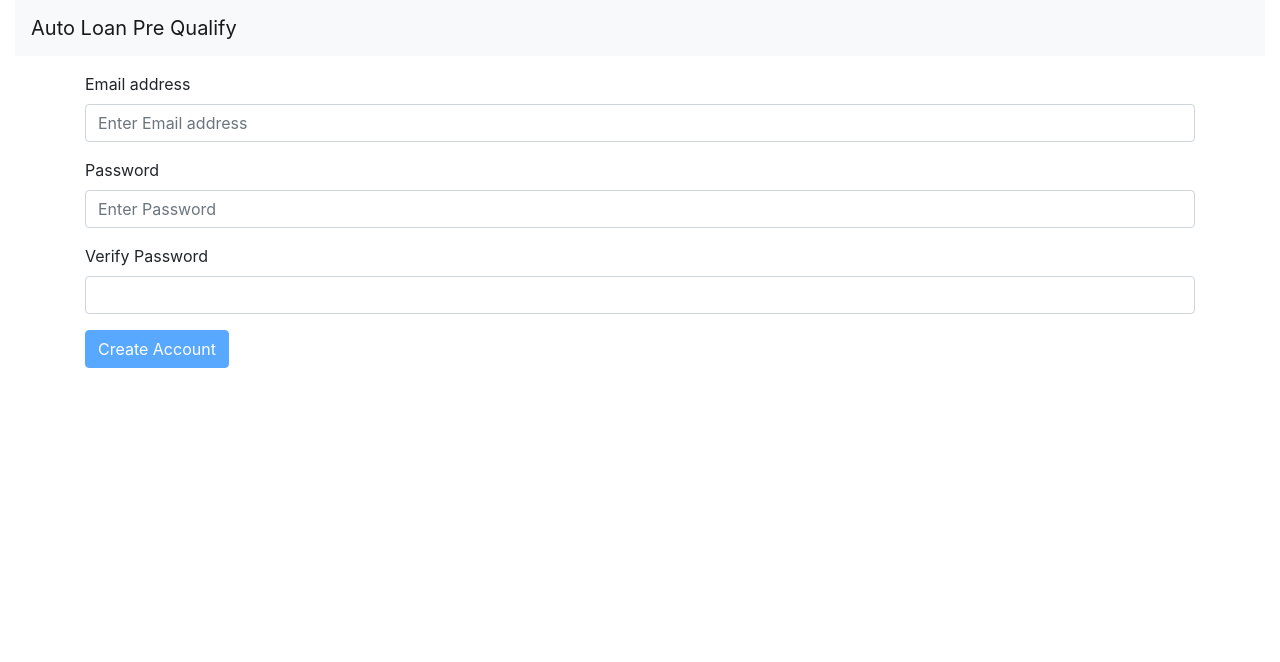
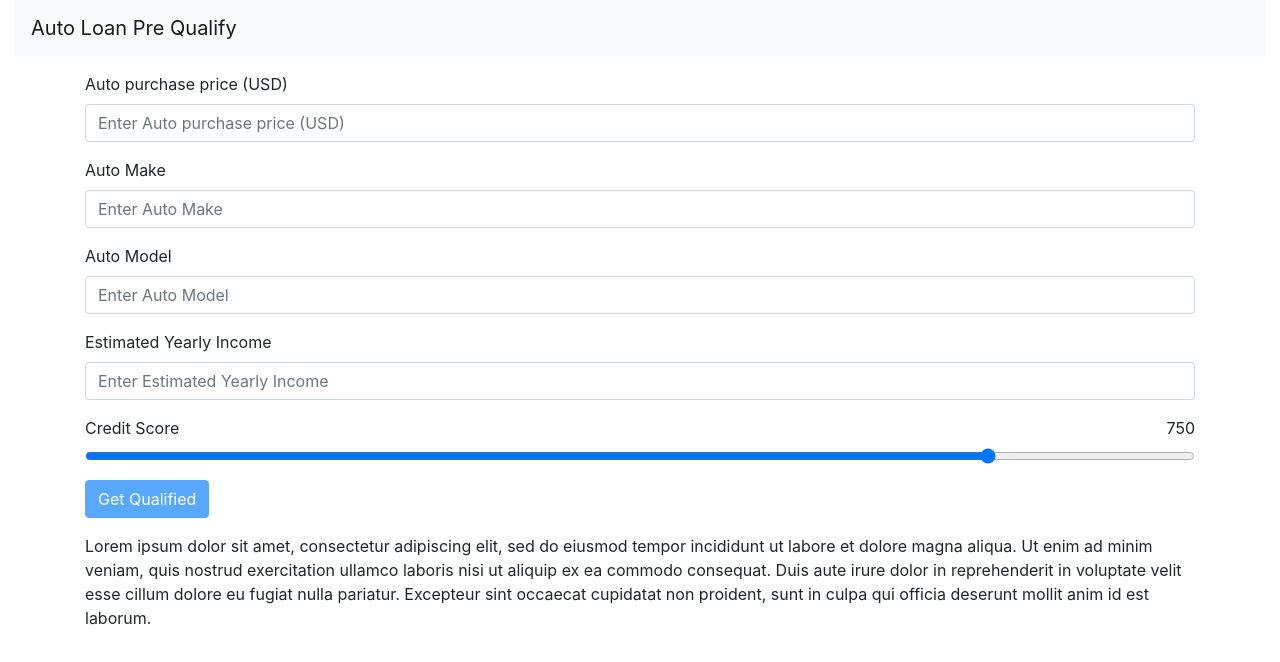
Before and after one commit to monkeyFeathers/Typescript-react-example, a React (Create React App) app: page / in a window 1280 px wide. Shown: the top 662 px of the page. Built offline with nearby package versions, Linux system fonts and the light colour scheme.

Commit message:
Wired everything up naively. Deciding whether to refactor to use redux and a form validation library

```diff
--- a/package.json
+++ b/package.json
@@ -12,6 +12,7 @@
     "@types/react-dom": "^16.9.8",
     "@types/react-redux": "^7.1.9",
     "bootstrap": "^4.5.2",
+    "formik": "^2.1.5",
     "react": "^16.13.1",
     "react-bootstrap": "^1.3.0",
     "react-dom": "^16.13.1",
--- a/src/App.tsx
+++ b/src/App.tsx
@@ -1,26 +1,62 @@
-import React from 'react';
+import React, { useEffect, useState } from 'react';
 import Container from 'react-bootstrap/Container';
 import Navbar from 'react-bootstrap/Navbar';
+import Spinner from 'react-bootstrap/Spinner';
 import { LandingPage } from './components/LandingPage';
-import { DisqaulifiedPage } from './components/DisqualifiedPage';
+import { DisqualifiedPage } from './components/DisqualifiedPage';
 import { CreateAccountPage } from './components/CreateAccountPage';
+import { QualificationForm } from './components/QualificationForm';
+import { qualificationRequest, QualificationData } from './api';
+
+enum Content {
+    LandingPage,
+    DisqualifiedPage,
+    CreateAccountPage,
+    Loading
+}
 
 function App() {
-    const disqualificationMessage = `
-Lorem ipsum dolor sit amet, consectetur adipiscing elit, sed do eiusmod tempor incididunt ut labore et dolore magna aliqua. Ut enim ad minim veniam, quis nostrud exercitation ullamco laboris nisi ut aliquip ex ea commodo consequat. Duis aute irure dolor in reprehenderit in voluptate velit esse cillum dolore eu fugiat nulla pariatur. Excepteur sint occaecat cupidatat non proident, sunt in culpa qui officia deserunt mollit anim id est laborum.
-`
+    const [content, updateContent] = useState<Content>(Content.LandingPage);
+    const [userMessage, updateMessage] = useState<string>('');
     const createAccountHandler = (value: any) => console.log(value);
-    const getComponent = (page: string) => {
-        switch(page) {
-            case 'dp':
-                return <DisqaulifiedPage message={disqualificationMessage} />;
-            case 'ca':
-                return <CreateAccountPage createAccountHandler={createAccountHandler} />;
-            case 'lp':
+
+    const sendQualificationRequest = async (qualificationData: QualificationData): Promise<void> => {
+        updateContent(Content.Loading);
+        try {
+            const { qualified, message } = await qualificationRequest(qualificationData);
+            updateContent(
+                qualified
+                ? Content.CreateAccountPage
+                : Content.DisqualifiedPage
+            )
+            updateMessage(message || '');
+        } catch(error) {
+            // I'm just logging the error to the console here, but we would want to have some way to indicate to the user
+            // that something went wrong and they should try again, or (as in this case) one of their form values is bad
+            // The best place to do that would be to capture that as part of the form validation prior to the request.
+            // That could probably be down by passing policy from the backend as part of the initial load, but since I didn't want to
+            // build out any additional infrastructure I just left it at a console log.
+            console.log(error);
+        }
+    };
+
+    const getComponent = (content: Content) => {
+        switch(content) {
+            case Content.DisqualifiedPage:
+                return <DisqualifiedPage message={userMessage} />
+            case Content.CreateAccountPage:
+            return <CreateAccountPage createAccountHandler={createAccountHandler} />
+            case Content.Loading:
+                return <Spinner animation="border" className="d-flex" style={{width: '15rem', height: '15rem', margin: '15% auto'}}/>
             default:
-                return <LandingPage />;
-            }
-    };
+            return (
+                <LandingPage>
+                    <QualificationForm  submitHandler={sendQualificationRequest} />
+                </LandingPage>
+            );
+
+        }
+    }
 
     return (
         <Container fluid>
@@ -28,7 +64,7 @@ Lorem ipsum dolor sit amet, consectetur adipiscing elit, sed do eiusmod tempor i
                 <Navbar.Brand href="#home">Auto Loan Pre Qualify</Navbar.Brand>
             </Navbar>
             <Container className="mt-3">
-                { getComponent('ca') }
+                { getComponent(content) }
             </Container>
         </Container>
     );
--- a/src/api.ts
+++ b/src/api.ts
@@ -12,20 +12,17 @@ type HTTPResponseSuccess = {
     message?: string;
 }
 
-type HTTPResponseError = {
-    code: number;
-    message: string;
-}
-
-type HTTPResponse = HTTPResponseSuccess | HTTPResponseError
-
 const disqualificationMessage = `
 Lorem ipsum dolor sit amet, consectetur adipiscing elit, sed do eiusmod tempor incididunt ut labore et dolore magna aliqua. Ut enim ad minim veniam, quis nostrud exercitation ullamco laboris nisi ut aliquip ex ea commodo consequat. Duis aute irure dolor in reprehenderit in voluptate velit esse cillum dolore eu fugiat nulla pariatur. Excepteur sint occaecat cupidatat non proident, sunt in culpa qui officia deserunt mollit anim id est laborum.
 `;
 
-export function qualificationRequest(data: QualificationData): Promise<HTTPResponse> {
+export function qualificationRequest(data: QualificationData): Promise<HTTPResponseSuccess> {
     const { purchasePrice, yearlyIncome, creditScore } = data;
-    if (purchasePrice > 1000000 ) return Promise.reject({ code: 400, message: 'bad request' });
-    if (purchasePrice / yearlyIncome > 0.2 || creditScore < 600 ) return Promise.resolve({code: 200, qualified: false, message: disqualificationMessage })
-    return Promise.resolve({ code: 200, qualified: true})
+    return new Promise((resolve, reject) => {
+        setTimeout(() => {
+            if (purchasePrice > 1000000 ) return reject({ code: 400, message: 'bad request' });
+            if (purchasePrice / yearlyIncome > 0.2 || creditScore < 600 ) return resolve({code: 200, qualified: false, message: disqualificationMessage })
+            return resolve({ code: 200, qualified: true})
+        }, 500);
+    })
 }
--- a/src/components/DisqualifiedPage.tsx
+++ b/src/components/DisqualifiedPage.tsx
@@ -3,7 +3,7 @@ import React from 'react';
 type DisqaulificationProps = {
     message: string
 }
-export const DisqaulifiedPage: React.FC<DisqaulificationProps> = ({message}) => {
+export const DisqualifiedPage: React.FC<DisqaulificationProps> = ({message}) => {
     return (
         <div>
             <h1>Something went wrong</h1>
--- /dev/null
+++ b/src/components/LP2.tsx
@@ -0,0 +1 @@
+import React from 'react';
--- a/src/components/LandingPage.tsx
+++ b/src/components/LandingPage.tsx
@@ -1,10 +1,10 @@
-import React, {useState} from 'react';
+import React from 'react';
 import Row from 'react-bootstrap/Row';
 import Col from 'react-bootstrap/Col';
-import { QualificationForm, SubmitHandler } from './QualificationForm';
+// import { QualificationForm, SubmitHandler } from './QualificationForm';
 
-export const LandingPage: React.FC = () => {
-    const submitHandler: SubmitHandler = (data) => console.log('submitHandler called', data);
+export const LandingPage: React.FC = ({children}) => {
+    // const submitHandler: SubmitHandler = (data) => console.log('submitHandler called', data);
     const marketingMessage = `
 Lorem ipsum dolor sit amet, consectetur adipiscing elit, sed do eiusmod tempor incididunt ut labore et dolore magna aliqua. Ut enim ad minim veniam, quis nostrud exercitation ullamco laboris nisi ut aliquip ex ea commodo consequat. Duis aute irure dolor in reprehenderit in voluptate velit esse cillum dolore eu fugiat nulla pariatur. Excepteur sint occaecat cupidatat non proident, sunt in culpa qui officia deserunt mollit anim id est laborum.
 `
@@ -12,7 +12,7 @@ Lorem ipsum dolor sit amet, consectetur adipiscing elit, sed do eiusmod tempor i
         <>
             <Row>
                 <Col>
-                    <QualificationForm  submitHandler={submitHandler} />
+                    {children}
                 </Col>
             </Row>
             <Row>
```
Also changed, not shown: src/components/QualificationForm.tsx (+1 -9 lines), src/store/LoanStatus.ts (added, +24 -0 lines), 1 other file (tests, documents, lock files or other folders).
